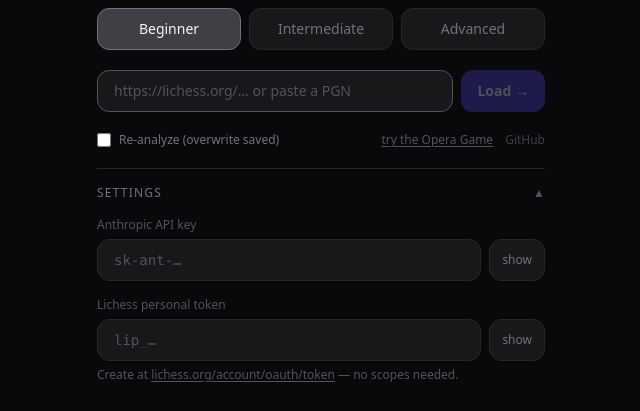
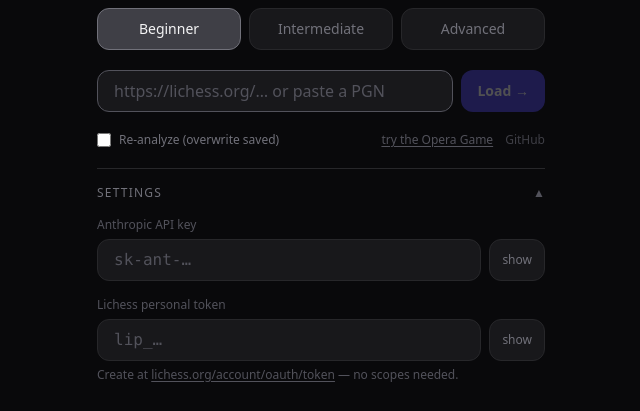
Before and after one commit to n0nick/kibitz, a React (Vite) app: page / in a window 1280 px wide. Shown: the part 164-575 px from the top of the page, without its empty margins (319-959 px from the left). Built offline with nearby package versions, Linux system fonts and the light colour scheme.

Commit message:
Force font-size 16px on inputs to prevent iOS Safari zoom
Tailwind text-sm (14px) was overriding the element selector rule,
allowing iOS to auto-zoom on focus. !important ensures the fix holds.

Co-Authored-By: Claude Sonnet 4.6 <noreply@anthropic.com>

```diff
--- a/src/index.css
+++ b/src/index.css
@@ -8,7 +8,7 @@
 
 /* Prevent iOS Safari from auto-zooming on input focus */
 input, textarea, select {
-  font-size: 16px;
+  font-size: 16px !important;
 }
 
 html, body, #root {
```
